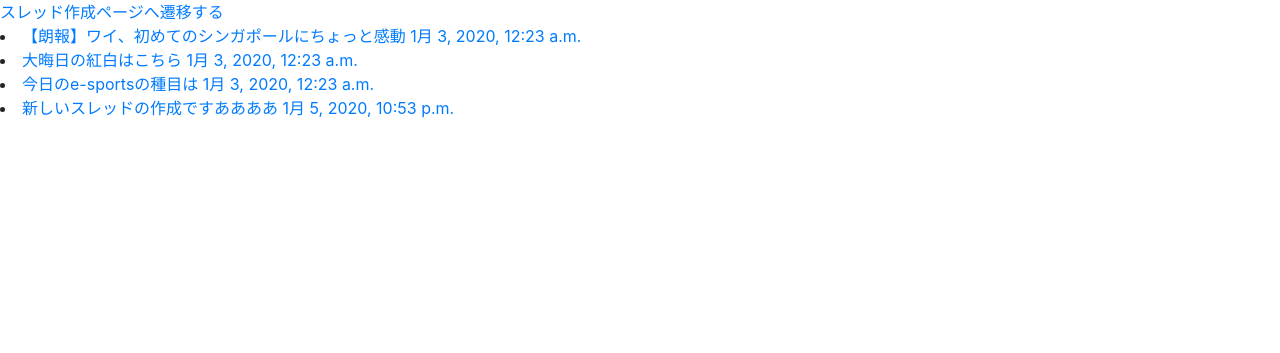
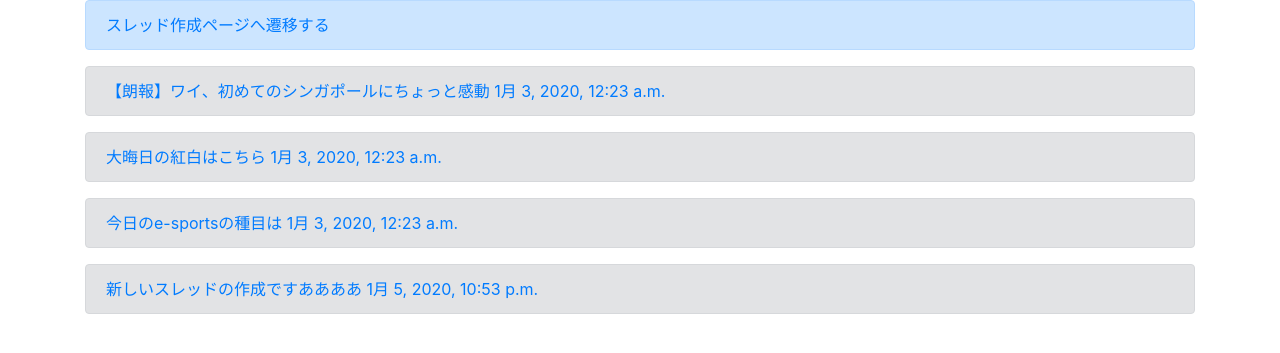
Before and after one commit to py-py-py/2ch_like_sns, a Django app: template sns/sns_app/templates/sns_app/thread_index.html in a window 1280 px wide. Shown: the top 353 px of the page. Run offline with Django 3.2, Linux system fonts and the light colour scheme; the template is opened without the code that fills it: values that come from a table or form of the project are taken from there, others are empty; data comes from the database, SQL or seed files in the repository; parts of the project's set-up code (start-up, migrations or seed data) failed here and were passed over; some libraries are stand-ins or nearby versions.

Commit message:
update thread_index.html

```diff
--- a/sns/sns_app/templates/sns_app/thread_index.html
+++ b/sns/sns_app/templates/sns_app/thread_index.html
@@ -5,13 +5,22 @@
 {% endblock title %}
 
 {% block content %}
-    <a href="{% url 'sns_app:create_thread' %}">スレッド作成ページへ遷移する</a>
+    <div class="container">
+        <div class="alert alert-primary">
+            <a href="{% url 'sns_app:create_thread' %}">スレッド作成ページへ遷移する</a>
+        </div>
+    </div>
 {% if threads %}
     {% for thread in threads %}
-        <li><a href="{% url 'sns_app:thread' thread.id %}">{{ thread.thread_name }} {{ thread.thread_created_date }}</a></li>
+        <div class="container">
+            <div class="alert alert-secondary">
+                <a href="{% url 'sns_app:thread' thread.id %}">{{ thread.thread_name }} {{ thread.thread_created_date }}</a>
+            </div>
+        </div>
+
     {% endfor %}
 {% else %}
     <p>スレッドがありません</p>
 {% endif %}
 
-{% endblock %}
+{% endblock content %}
```
